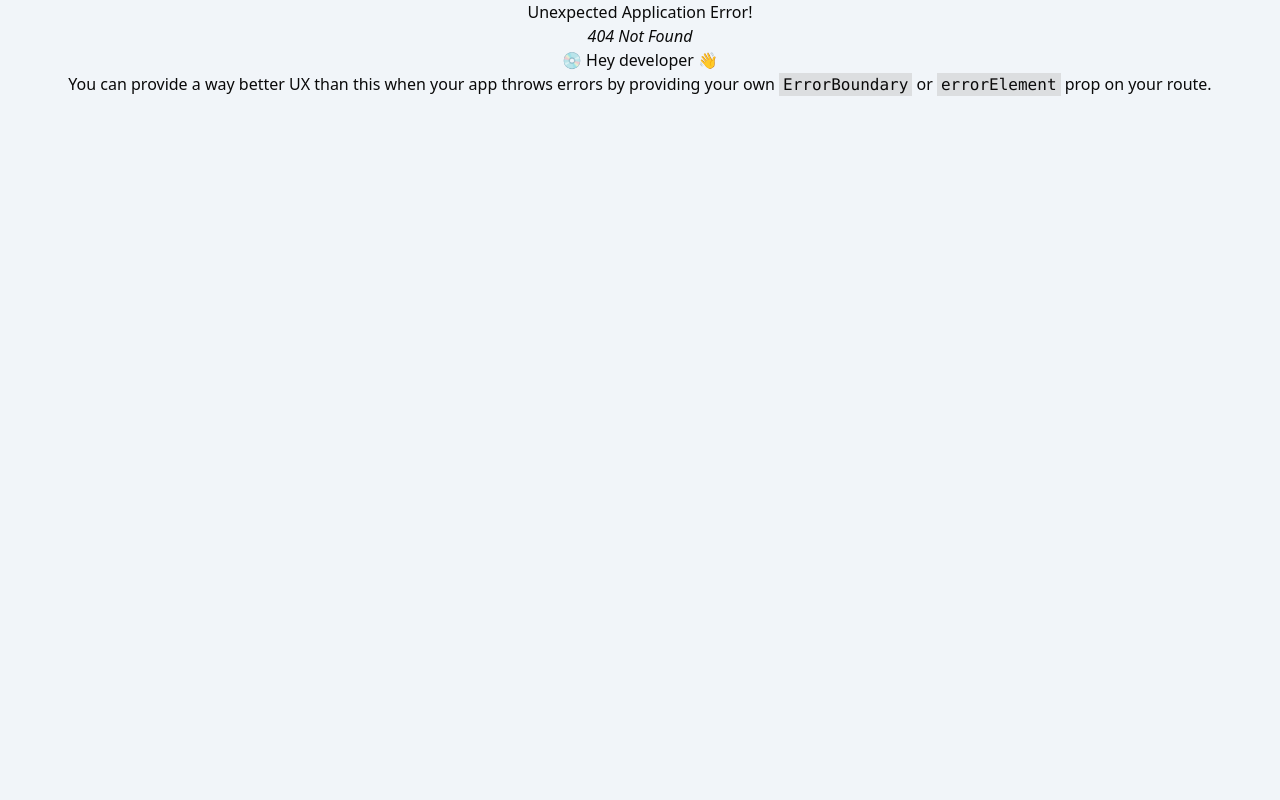
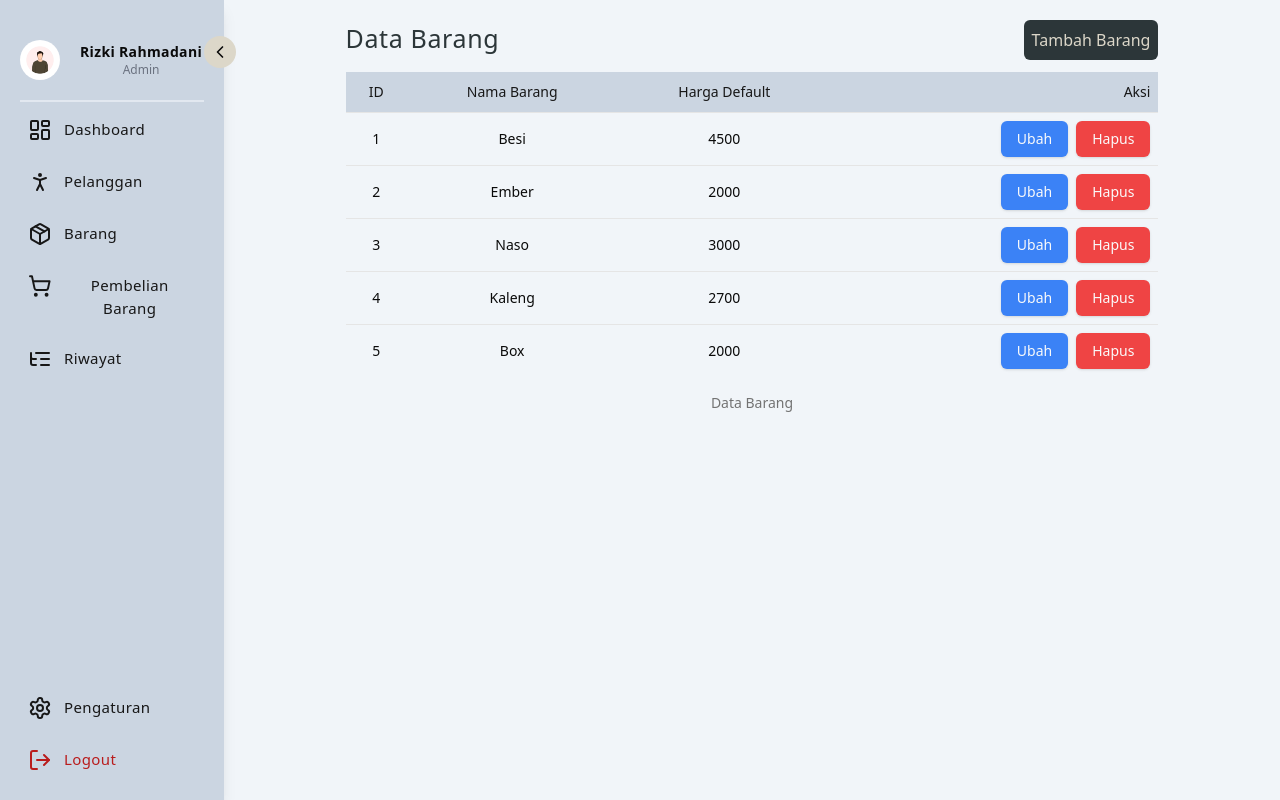
Before and after one commit to Rizki-Rahmadani/frontend-berkah-mandiri, a React (Vite) app: page /barang in a window 1280 px wide. Before the commit this address had no page. Built offline with nearby package versions, Linux system fonts and the light colour scheme.

Commit message:
feat: fetch barang

```diff
--- a/package.json
+++ b/package.json
@@ -12,6 +12,7 @@
   "dependencies": {
     "@radix-ui/react-label": "^2.1.4",
     "@radix-ui/react-slot": "^1.2.0",
+    "@tanstack/react-table": "^8.21.3",
     "class-variance-authority": "^0.7.1",
     "clsx": "^2.1.1",
     "lucide-react": "^0.503.0",
--- a/src/App.tsx
+++ b/src/App.tsx
@@ -4,6 +4,7 @@ import { Login } from "./pages/Auth/login";
 import { Register } from "./pages/Auth/register";
 import { PrivateLayout } from "./pages/Layout/private-layout";
 import { Pelanggan } from "./pages/Pelanggan";
+import { Barang } from "./pages/Barang";
 
 function App() {
   const router = createBrowserRouter([
@@ -26,6 +27,11 @@ function App() {
           element: <Pelanggan />,
           HydrateFallback: () => <div>Loading...</div>,
         },
+        {
+          path: "/barang",
+          element: <Barang/>,
+          HydrateFallback: () => <div>Loading...</div>
+        }
       ],
     },
   ]);
--- /dev/null
+++ b/src/components/Barang/comp-barang.tsx
@@ -0,0 +1,71 @@
+import { BarangProps } from "@/lib/types"
+import { AddButton } from "../CustomButton/add-button"
+import { Header } from "../header"
+import { Table, TableBody, TableCaption, TableCell, TableHead, TableHeader, TableRow } from "../ui/table"
+import { Button } from "../ui/button"
+
+export const CompBarang = () => {
+    const DataBarang: BarangProps[] = [
+        {
+            id: 1,
+            name: "Besi",
+            defaultPrice: 4500
+        },
+        {
+            id: 2,
+            name: "Ember",
+            defaultPrice: 2000
+        },
+        {
+            id: 3,
+            name: "Naso",
+            defaultPrice: 3000
+        },
+        {
+            id: 4,
+            name: "Kaleng",
+            defaultPrice: 2700
+        },
+        {
+            id: 5,
+            name: "Box",
+            defaultPrice: 2000
+        },
+    ]
+    return (
+        <div className="w-[80%] space-y-3">
+            <div className="flex justify-between">
+                <div className="text-start font-medium tracking-wide text-[25px] text-[#2C3639] ">
+                    <Header title="Data Barang"/>
+                </div>
+                <div className="bg-[#2C3639] p-2 rounded-md text-[#DCD7C9] flex items-center gap-2">
+                    <AddButton text="Tambah Barang" onClick={() => {}}/>
+                </div>
+            </div>
+            <Table>
+                <TableCaption>Data Barang</TableCaption>
+                <TableHeader className="bg-slate-300">
+                    <TableRow>
+                        <TableHead className="text-center text-primary">ID</TableHead>
+                        <TableHead className="text-center text-primary">Nama Barang</TableHead>
+                        <TableHead className="text-center text-primary">Harga Default</TableHead>
+                        <TableHead className="text-end text-primary">Aksi</TableHead>
+                    </TableRow>
+                </TableHeader>
+                <TableBody>
+                    {DataBarang.map((data) => (
+                        <TableRow key={data.id}>
+                            <TableCell>{data.id}</TableCell>
+                            <TableCell>{data.name}</TableCell>
+                            <TableCell>{data.defaultPrice}</TableCell>
+                            <TableCell className="flex justify-end gap-2">
+                                <Button className="bg-blue-500">Ubah</Button>
+                                <Button className="bg-red-500">Hapus</Button>
+                            </TableCell>
+                        </TableRow>
+                    ))}
+                </TableBody>
+            </Table>
+        </div>
+    )
+}
--- /dev/null
+++ b/src/components/Barang/table-barang.tsx
@@ -0,0 +1,185 @@
+"use client"
+
+import * as React from "react"
+import {
+  ColumnDef,
+  ColumnFiltersState,
+  SortingState,
+  VisibilityState,
+  flexRender,
+  getCoreRowModel,
+  getFilteredRowModel,
+  getPaginationRowModel,
+  getSortedRowModel,
+  useReactTable,
+} from "@tanstack/react-table"
+import { ArrowUpDown, ChevronDown, MoreHorizontal } from "lucide-react"
+
+import { Button } from "@/components/ui/button"
+import { Input } from "@/components/ui/input"
+import {
+  Table,
+  TableBody,
+  TableCell,
+  TableHead,
+  TableHeader,
+  TableRow,
+} from "@/components/ui/table"
+
+const data: Payment[] = [
+  {
+    id: "m5gr84i9",
+    amount: 316,
+    status: "success",
+    email: "ken99@example.com",
+  },
+  {
+    id: "3u1reuv4",
+    amount: 242,
+    status: "success",
+    email: "Abe45@example.com",
+  },
+  {
+    id: "derv1ws0",
+    amount: 837,
+    status: "processing",
+    email: "Monserrat44@example.com",
+  },
+  {
+    id: "5kma53ae",
+    amount: 874,
+    status: "success",
+    email: "Silas22@example.com",
+  },
+  {
+    id: "bhqecj4p",
+    amount: 721,
+    status: "failed",
+    email: "carmella@example.com",
+  },
+]
+
+export type Payment = {
+  id: string
+  amount: number
+  status: "pending" | "processing" | "success" | "failed"
+  email: string
+}
+
+export function DataTableDemo() {
+  const [sorting, setSorting] = React.useState<SortingState>([])
+  const [columnFilters, setColumnFilters] = React.useState<ColumnFiltersState>(
+    []
+  )
+  const [columnVisibility, setColumnVisibility] =
+    React.useState<VisibilityState>({})
+  const [rowSelection, setRowSelection] = React.useState({})
+
+  const table = useReactTable({
+    data,
+    columns,
+    onSortingChange: setSorting,
+    onColumnFiltersChange: setColumnFilters,
+    getCoreRowModel: getCoreRowModel(),
+    getPaginationRowModel: getPaginationRowModel(),
+    getSortedRowModel: getSortedRowModel(),
+    getFilteredRowModel: getFilteredRowModel(),
+    onColumnVisibilityChange: setColumnVisibility,
+    onRowSelectionChange: setRowSelection,
+    state: {
+      sorting,
+      columnFilters,
+      columnVisibility,
+      rowSelection,
+    },
+  })
+
+  return (
+    <div className="w-full">
+      <div className="flex items-center py-4">
+        <Input
+          placeholder="Filter emails..."
+          value={(table.getColumn("email")?.getFilterValue() as string) ?? ""}
+          onChange={(event) =>
+            table.getColumn("email")?.setFilterValue(event.target.value)
+          }
+          className="max-w-sm"
+        />
+      </div>
+      <div className="rounded-md border">
+        <Table>
+          <TableHeader>
+            {table.getHeaderGroups().map((headerGroup) => (
+              <TableRow key={headerGroup.id}>
+                {headerGroup.headers.map((header) => {
+                  return (
+                    <TableHead key={header.id}>
+                      {header.isPlaceholder
+                        ? null
+                        : flexRender(
+                            header.column.columnDef.header,
+                            header.getContext()
+                          )}
+                    </TableHead>
+                  )
+                })}
+              </TableRow>
+            ))}
+          </TableHeader>
+          <TableBody>
+            {table.getRowModel().rows?.length ? (
+              table.getRowModel().rows.map((row) => (
+                <TableRow
+                  key={row.id}
+                  data-state={row.getIsSelected() && "selected"}
+                >
+                  {row.getVisibleCells().map((cell) => (
+                    <TableCell key={cell.id}>
+                      {flexRender(
+                        cell.column.columnDef.cell,
+                        cell.getContext()
+                      )}
+                    </TableCell>
+                  ))}
+                </TableRow>
+              ))
+            ) : (
+              <TableRow>
+                <TableCell
+                  colSpan={columns.length}
+                  className="h-24 text-center"
+                >
+                  No results.
+                </TableCell>
+              </TableRow>
+            )}
+          </TableBody>
+        </Table>
+      </div>
+      <div className="flex items-center justify-end space-x-2 py-4">
+        <div className="flex-1 text-sm text-muted-foreground">
+          {table.getFilteredSelectedRowModel().rows.length} of{" "}
+          {table.getFilteredRowModel().rows.length} row(s) selected.
+        </div>
+        <div className="space-x-2">
+          <Button
+            variant="outline"
+            size="sm"
+            onClick={() => table.previousPage()}
+            disabled={!table.getCanPreviousPage()}
+          >
+            Previous
+          </Button>
+          <Button
+            variant="outline"
+            size="sm"
+            onClick={() => table.nextPage()}
+            disabled={!table.getCanNextPage()}
+          >
+            Next
+          </Button>
+        </div>
+      </div>
+    </div>
+  )
+}
--- a/src/components/Pelanggan/pelanggan.tsx
+++ b/src/components/Pelanggan/pelanggan.tsx
@@ -9,46 +9,47 @@ import {
 } from "@/components/ui/table";
 import { Header } from "../header";
 import { AddButton } from "../CustomButton/add-button";
+import { PelangganProps } from "@/lib/types";
 
-const pelanggan = [
+const pelanggan: PelangganProps[] = [
   {
-    id: "01",
+    id: 1,
     name: "Kotrel",
     phone: "082299098221",
     address: "Medan",
   },
   {
-    id: "02",
+    id: 2,
     name: "Arya",
     phone: "082299098234",
     address: "Bali",
   },
   {
-    id: "03",
+    id: 3,
     name: "Medi",
     phone: "082299098245",
     address: "Lampung",
   },
   {
-    id: "04",
+    id: 4,
     name: "Farhan",
     phone: "082299098256",
     address: "Jakarta Selatan",
   },
   {
-    id: "05",
+    id: 5,
     name: "Veni",
     phone: "082299098267",
     address: "Padang",
   },
   {
-    id: "06",
+    id: 6,
     name: "Yudis",
     phone: "082299098278",
     address: "Kalimantan Timur",
   },
   {
-    id: "07",
+    id: 7,
     name: "Muja",
     phone: "082299098289",
     address: "Tangerang",
@@ -57,9 +58,9 @@ const pelanggan = [
 
 export function CompPelanggan() {
   return (
-    <div className="space-y-3">
+    <div className="space-y-3 w-[80%]">
       <div className="flex justify-between">
-        <div className="text-start text-xl font-bold text-[#2C3639] ">
+        <div className="text-start font-medium tracking-wide text-[25px] text-[#2C3639] ">
           <Header title="Data Pelanggan" />
         </div>
         <div className="bg-[#2C3639] p-2 rounded-md text-[#DCD7C9] flex items-center gap-2">
--- /dev/null
+++ b/src/lib/types.ts
@@ -0,0 +1,12 @@
+export type BarangProps = {
+    id: number
+    name: string
+    defaultPrice: number
+}
+
+export type PelangganProps = {
+    id: number
+    name: string
+    phone: string
+    address: string
+}
--- /dev/null
+++ b/src/pages/Barang/index.tsx
@@ -0,0 +1,9 @@
+import { CompBarang } from "@/components/Barang/comp-barang";
+
+export function Barang() {
+    return (
+        <div className="flex justify-center">
+            <CompBarang/>
+        </div>
+    )
+}
--- a/src/pages/Pelanggan/index.tsx
+++ b/src/pages/Pelanggan/index.tsx
@@ -2,7 +2,7 @@ import { CompPelanggan } from "@/components/Pelanggan/pelanggan";
 
 export function Pelanggan() {
   return (
-    <div>
+    <div className="flex justify-center">
       <CompPelanggan />
     </div>
   );
--- a/src/pages/Utilities/sidebar.tsx
+++ b/src/pages/Utilities/sidebar.tsx
@@ -7,6 +7,8 @@ import {
   ShoppingCart,
   ChevronLeft,
   ChevronRight,
+  Badge,
+  Package,
 } from "lucide-react";
 import { Link } from "react-router";
 import { useState } from "react";
@@ -35,7 +37,7 @@ export const Sidebar = ({ onClose }: { onClose?: () => void }) => {
       <div className="flex flex-col justify-between w-full h-full font-medium items-start">
         <div className="space-y-2">
           <div className="flex items-center gap-5 py-5 border-b-2 border-slate-200">
-            <img src="../public/avatar.jpg" alt="Avatar" className="w-10 h-10 rounded-full" />
+            <img src="/avatar.jpg" alt="Avatar" className="w-10 h-10 rounded-full" />
             {!isCollapsed &&
             <div>
               <p className="text-sm font-bold tracking-wide">Rizki Rahmadani</p>
@@ -51,17 +53,25 @@ export const Sidebar = ({ onClose }: { onClose?: () => void }) => {
               </div>
             </Link>
 
-            <Link to={"/pembelian-barang"}>
-              <div className="flex gap-3 w-full cursor-pointer hover:bg-slate-200 text-primary hover:text-[#2C3639] p-2 rounded-md transition-all duration-200 ease-in-out">
-                <ShoppingCart />
-                {!isCollapsed && <p className="font-medium tracking-wide text-[15px]">Pembelian Barang</p>}
-              </div>
-            </Link>
 
             <Link to={"/pelanggan"}>
               <div className="flex gap-3 w-full cursor-pointer hover:bg-slate-200 text-primary hover:text-[#2C3639] p-2 rounded-md transition-all duration-200 ease-in-out">
                 <PersonStandingIcon />
                 {!isCollapsed && <p className="font-medium tracking-wide text-[15px]">Pelanggan</p>}
+              </div>
+            </Link>
+
+            <Link to={"/barang"}>
+              <div className="flex gap-3 w-full cursor-pointer hover:bg-slate-200 text-primary hover:text-[#2C3639] p-2 rounded-md transition-all duration-200 ease-in-out">
+                <Package />
+                {!isCollapsed && <p className="font-medium tracking-wide text-[15px]">Barang</p>}
+              </div>
+            </Link>
+
+            <Link to={"/pembelian-barang"}>
+              <div className="flex gap-3 w-full cursor-pointer hover:bg-slate-200 text-primary hover:text-[#2C3639] p-2 rounded-md transition-all duration-200 ease-in-out">
+                <ShoppingCart />
+                {!isCollapsed && <p className="font-medium tracking-wide text-[15px]">Pembelian Barang</p>}
               </div>
             </Link>
 
```
Also changed, not shown: 2 other files (tests, documents, lock files or other folders).
